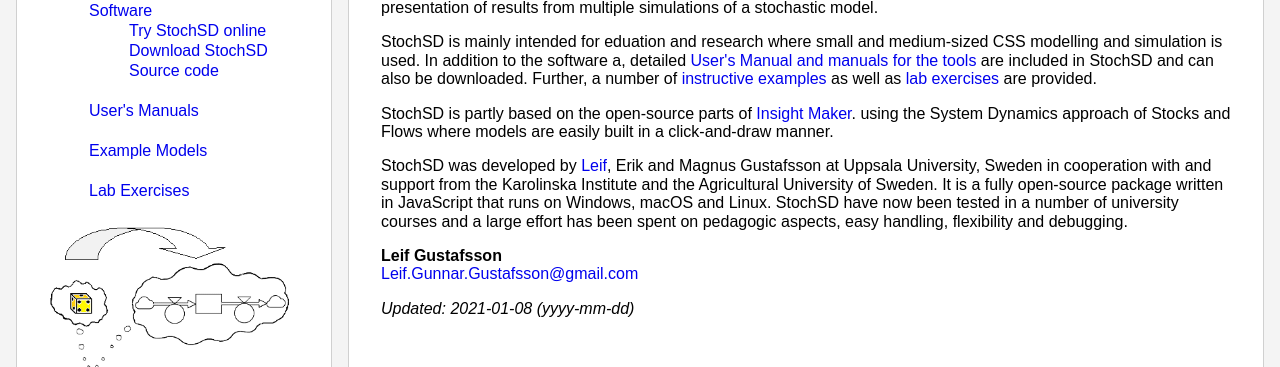
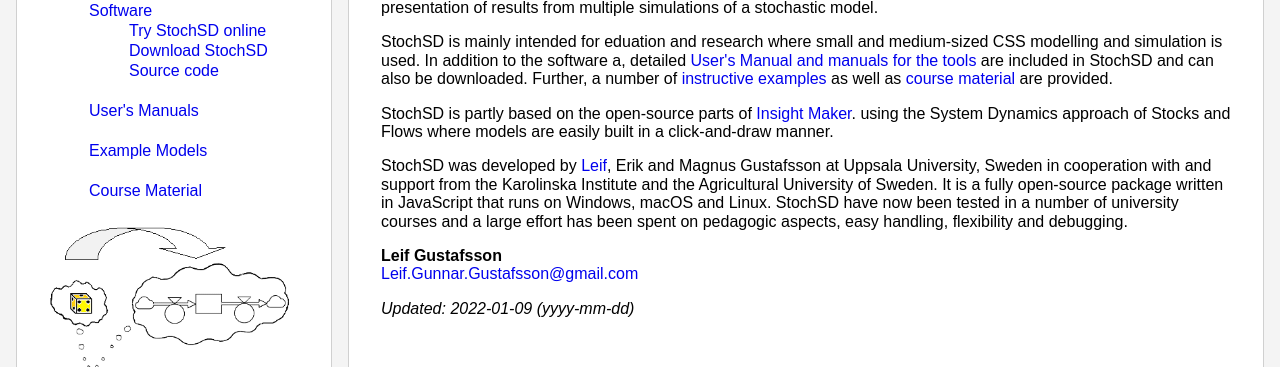
Before and after one commit to stochsd/website_stochsd, a React (Create React App) app: page /#/ in a window 1280 px wide. Shown: the part 256-623 px from the top of the page. Built offline with nearby package versions, Linux system fonts and the light colour scheme.

Commit message:
Update WIP

```diff
--- a/src/Components/Home/Home.js
+++ b/src/Components/Home/Home.js
@@ -19,7 +19,7 @@ const home = (props) => {
         StochSD includes tools for optimization/parameter estimation, for sensitivity analysis, and for statistical analysis and presentation of results from multiple simulations of a stochastic model.
       </p>
       <p>
-        StochSD is mainly intended for eduation and research where small and medium-sized CSS modelling and simulation is used. In addition to the software a, detailed <Link to="/stochsd_and_statres_manuels">User's Manual and manuals for the tools</Link> are included in StochSD and can also be downloaded. Further, a number of <Link to="/example_models">instructive examples</Link> as well as <Link to="/labs">lab exercises</Link> are provided.
+        StochSD is mainly intended for eduation and research where small and medium-sized CSS modelling and simulation is used. In addition to the software a, detailed <Link to="/stochsd_and_statres_manuels">User's Manual and manuals for the tools</Link> are included in StochSD and can also be downloaded. Further, a number of <Link to="/example_models">instructive examples</Link> as well as <Link to="/labs">course material</Link> are provided.
       </p>
       <p>
         StochSD is partly based on the open-source parts of <ExternLink to="https://insightmaker.com/">Insight Maker</ExternLink>. using the System Dynamics approach of Stocks and Flows where models are easily built in a click-and-draw manner.
@@ -35,7 +35,7 @@ const home = (props) => {
         </a>
       </p>
       <p>
-        <i>Updated: 2021-01-08 (yyyy-mm-dd)</i>
+        <i>Updated: 2022-01-09 (yyyy-mm-dd)</i>
       </p>
     </div>
   );
--- a/src/Components/Labs/Labs.js
+++ b/src/Components/Labs/Labs.js
@@ -8,6 +8,18 @@ import ExternLink from "./../ExternLink";
 
 
 const labs = () => {
+    const lecture_list = [
+        {"filepath": "#", "desc": "Introduction & License"},
+        {"filepath": "#", "desc": "Basic Concepts"},
+        {"filepath": "#", "desc": "Modelling in StochSD"},
+        {"filepath": "#", "desc": "Important Techniques"},
+        {"filepath": "#", "desc": "Randomness"},
+        {"filepath": "#", "desc": "Stochastic Modelling"},
+        {"filepath": "#", "desc": "Stochastic Outputs"},
+        {"filepath": "#", "desc": "Experimental Design and Variance Reduction"},
+        {"filepath": "#", "desc": "The Modelling and Simulation Project"},
+        {"filepath": "#", "desc": "Simulation vs. Speculation"},
+    ]
     const lab_list = [
         {"filepath": lab1, "desc": "Structure of behaviour"},
         {"filepath": lab2, "desc": "Model fitting and Optimization"},
@@ -18,7 +30,16 @@ const labs = () => {
 
     return (
         <div>
-            <h1>StochSD Labs</h1>
+            <h1>Course Material</h1>
+            <h2>Lectures</h2>
+            <ul>
+                {lecture_list.map((lab, index) => {
+                    return (<li>
+                        <ExternLink to={lab["filepath"]}>Lecture {index}</ExternLink> - {lab["desc"]}
+                    </li>);
+                })}
+            </ul>
+            <h2>Laboratory Exercises</h2>
             <ul>
                 {lab_list.map((lab, index) => {
                     return (<li>
--- a/src/Components/Manuals/Manuals.js
+++ b/src/Components/Manuals/Manuals.js
@@ -7,7 +7,7 @@ import ExternLink from "../ExternLink";
 // import ParmVarManual from "./pdfs/StochSD_ParmVar.pdf";
 
 const manuals = () => {
-  const main_man = {"path": "https://stochsd.sourceforge.io/manuals/StochSD_User_Manual.pdf", "name": "StochSD User's Manual", "desc": "for the simulation language StochSD."};
+  const main_man = {"path": "https://stochsd.sourceforge.io/manuals/StochSD_User_Manual.pdf", "name": "StochSD User's Manual and Tutorial", "desc": "for the simulation language StochSD."};
   const manuals_list = [
     {
       "path": "https://stochsd.sourceforge.io/manuals/StochSD_Optim.pdf",
@@ -48,7 +48,7 @@ const manuals = () => {
   return (
     <div>
       <h1>StochSD Manuals:</h1>
-      {manual_to_link(main_man)}
+      <ul style={listStyle}><li>{manual_to_link(main_man)}</li></ul>
       <br/>
       <br/>
       <b>Tools</b>
--- a/src/Components/Menu/Menu.js
+++ b/src/Components/Menu/Menu.js
@@ -21,7 +21,7 @@ const menu = () => {
         </li>
         <li className="topmenu"><Link to="/stochsd_and_statres_manuels">User's Manuals</Link></li>
         <li className="topmenu"><Link to="/example_models">Example Models</Link></li>
-        <li className="topmenu"><Link to="/labs">Lab Exercises</Link></li>
+        <li className="topmenu"><Link to="/labs">Course Material</Link></li>
       </ul>
 			<img src={Bath} alt={"Bath here"} id="bathImg" />
     </div>
```
